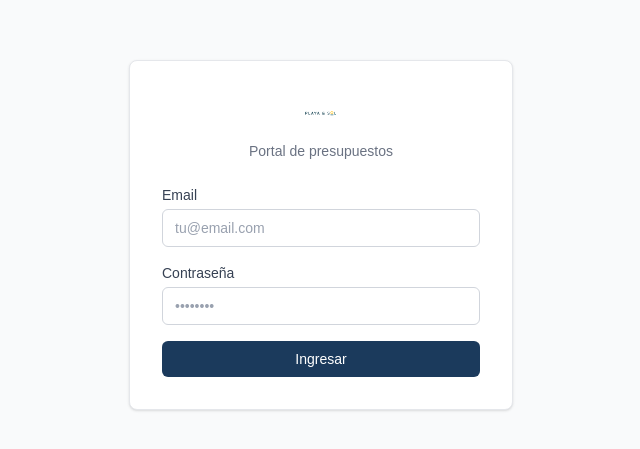
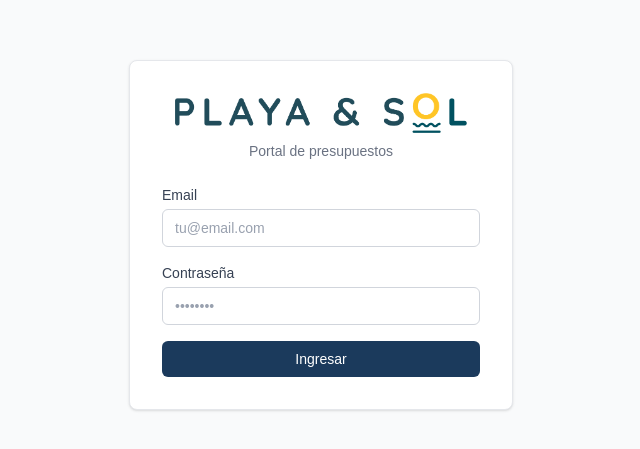
Before and after one commit to benjaespina98/presupuestos-playaysol, a Next.js app: page /login in a window 1280 px wide. Shown: the part 165-614 px from the top of the page, without its empty margins (319-959 px from the left). Built offline with nearby package versions, Linux system fonts and the light colour scheme.

Commit message:
feat: update Wordmark image dimensions and remove unnecessary text from dashboard layout

```diff
--- a/app/dashboard/layout.tsx
+++ b/app/dashboard/layout.tsx
@@ -32,9 +32,6 @@ export default async function DashboardLayout({
           <div className="mx-auto flex max-w-5xl flex-wrap items-center justify-between gap-3 px-4 py-3">
             <Link href="/dashboard" className="flex items-center gap-3">
               <Wordmark className="h-7" />
-              <span className="hidden text-sm text-gray-400 sm:inline">
-                Presupuestos
-              </span>
             </Link>
             <nav className="flex items-center gap-4 text-sm">
               <Link
--- a/components/Wordmark.tsx
+++ b/components/Wordmark.tsx
@@ -5,8 +5,8 @@ export function Wordmark({ className = "h-8" }: { className?: string }) {
     <Image
       src="/logo-playa-sol.png"
       alt="Playa & Sol"
-      width={1200}
-      height={1200}
+      width={927}
+      height={127}
       priority
       className={`w-auto object-contain ${className}`}
     />
```
Also changed, not shown: public/logo-playa-sol.png.
